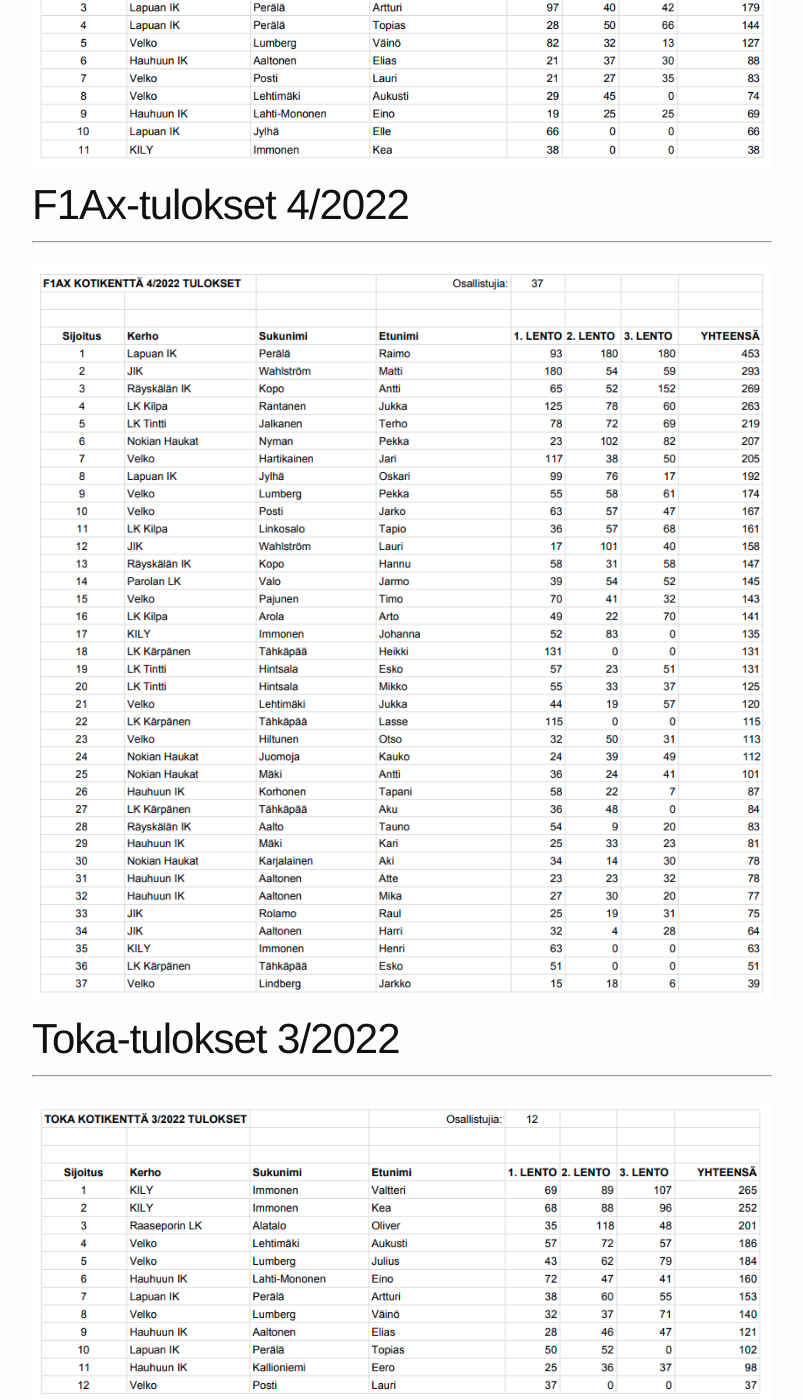
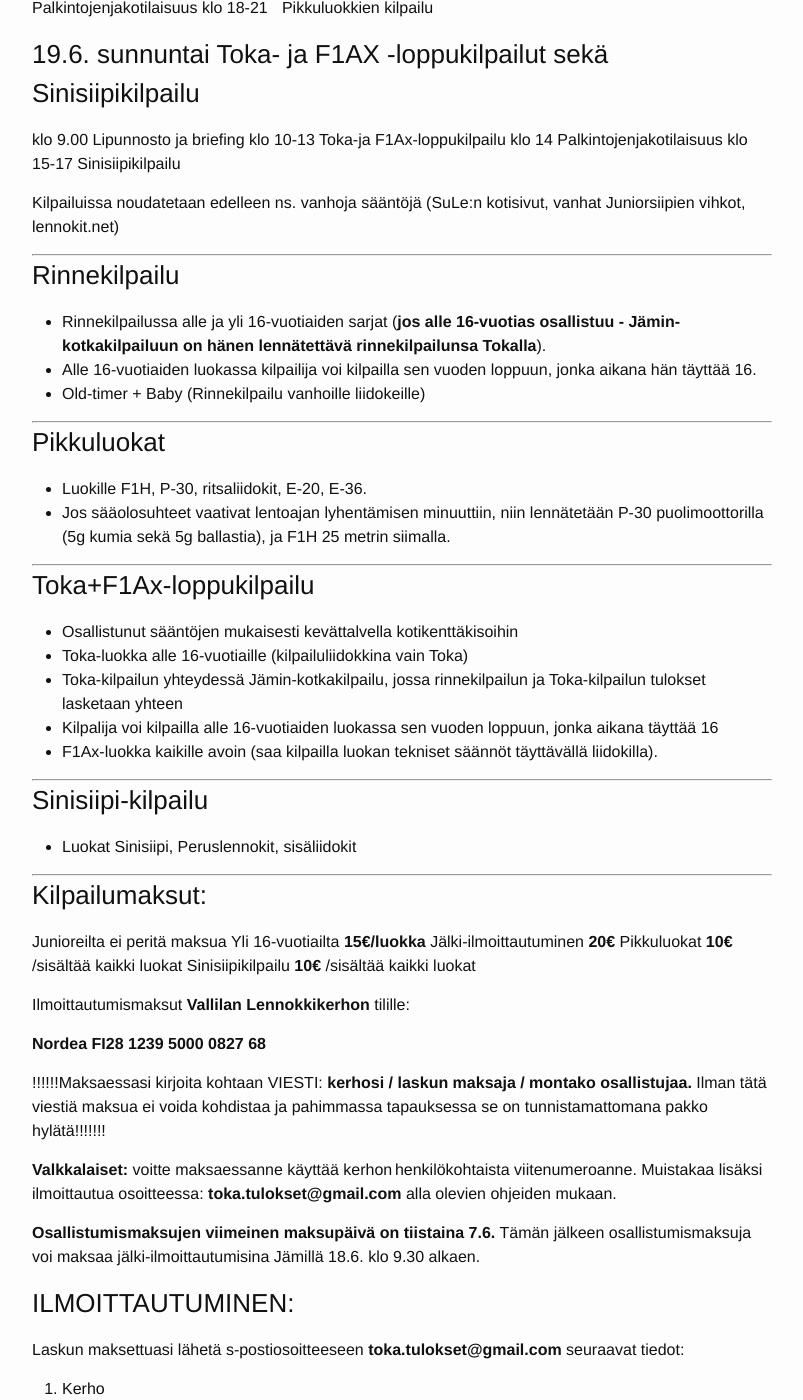
Before and after one commit to vallilanlennokkikerho/vallilanlennokkikerho.github.io, a Jekyll site: the page built from kilpailut.md, in a window 1280 px wide and 1400 px high, scrolled down 404 px. Shown: the whole window, without its empty margins (238-1041 px from the left). Built offline with Jekyll 4.4.1, drawn with Linux system fonts in a browser that asks for light colours; some of the changed text lies outside the part shown.

Commit message:
Update Kilpailut page

```diff
--- a/kilpailut.md
+++ b/kilpailut.md
@@ -6,6 +6,114 @@ description: Vallilan lennokkikerho ry eli Valkka on vuonna 1937 perustettu lenn
 keywords: Vallilan lennokkikerho, vallilan lennokkikerho, Valkka, valkka, Vallilan, vallilan, Lennokkikerho, lennokkikerho, lennokki, lennätys, toka
 ---
 
+Onko vihdoinkin niin, että saamme pitää Toka- ja F1Ax-loppukilpailut perinteisesti Jämin lentokeskuksessa. Ainakin tällä hetkellä näyttää vahvasti siltä.
+
+Alla ohjeet ilmoittautumiseen ja ilmoittautumismaksun maksamiseen.
+
+----------------
+
+### Toka-ja F1Ax-loppukilpailu Jämillä 18.-19.6.2022
+
+### 18.6. lauantai Rinnekilpailut
+
+klo 9.00 	 Lipunnosto ja briefing
+klo 9.30 	 alkaen jälki-ilmoittautumiset
+klo 13-15 	 Rinnekilpailu
+klo 16		 Palkintojenjakotilaisuus
+klo 18-21    Pikkuluokkien kilpailu
+
+### 19.6. sunnuntai Toka- ja F1AX -loppukilpailut sekä Sinisiipikilpailu
+
+klo 9.00 	Lipunnosto ja briefing
+klo 10-13 	Toka-ja F1Ax-loppukilpailu
+klo 14 		Palkintojenjakotilaisuus
+klo 15-17 	Sinisiipikilpailu
+
+Kilpailuissa noudatetaan edelleen ns. vanhoja sääntöjä (SuLe:n kotisivut, vanhat Juniorsiipien vihkot, lennokit.net)
+
+----------------
+
+### Rinnekilpailu
+
+- Rinnekilpailussa alle ja yli 16-vuotiaiden sarjat (**jos alle 16-vuotias osallistuu - Jämin-kotkakilpailuun on hänen lennätettävä rinnekilpailunsa Tokalla**).
+- Alle 16-vuotiaiden luokassa kilpailija voi kilpailla sen vuoden loppuun, jonka aikana hän täyttää 16.
+- Old-timer + Baby (Rinnekilpailu vanhoille liidokeille)
+
+----------------
+
+### Pikkuluokat
+
+- Luokille F1H, P-30, ritsaliidokit, E-20, E-36.
+- Jos sääolosuhteet vaativat lentoajan lyhentämisen minuuttiin, niin lennätetään P-30 puolimoottorilla (5g kumia sekä 5g ballastia), ja F1H 25 metrin siimalla.
+
+----------------
+
+### Toka+F1Ax-loppukilpailu
+
+- Osallistunut sääntöjen mukaisesti kevättalvella kotikenttäkisoihin
+- Toka-luokka alle 16-vuotiaille (kilpailuliidokkina vain Toka)
+- Toka-kilpailun yhteydessä Jämin-kotkakilpailu, jossa rinnekilpailun ja Toka-kilpailun tulokset lasketaan yhteen
+- Kilpalija voi kilpailla alle 16-vuotiaiden luokassa sen vuoden loppuun, jonka aikana täyttää 16
+- F1Ax-luokka kaikille avoin (saa kilpailla luokan tekniset säännöt täyttävällä liidokilla).
+
+----------------
+
+### Sinisiipi-kilpailu
+
+- Luokat Sinisiipi, Peruslennokit, sisäliidokit
+
+----------------
+
+### Kilpailumaksut:
+
+Junioreilta ei peritä maksua
+Yli 16-vuotiailta **15€/luokka**
+Jälki-ilmoittautuminen **20€**
+Pikkuluokat **10€** /sisältää kaikki luokat
+Sinisiipikilpailu **10€** /sisältää kaikki luokat
+
+Ilmoittautumismaksut **Vallilan Lennokkikerhon** tilille:
+
+**Nordea FI28 1239 5000 0827 68**
+
+!!!!!!Maksaessasi kirjoita kohtaan VIESTI:
+**kerhosi / laskun maksaja / montako osallistujaa.**
+Ilman tätä viestiä maksua ei voida kohdistaa ja pahimmassa tapauksessa se on tunnistamattomana pakko hylätä!!!!!!!
+
+**Valkkalaiset:** voitte maksaessanne käyttää kerhon henkilökohtaista viitenumeroanne. Muistakaa lisäksi ilmoittautua osoitteessa: **toka.tulokset@gmail.com**
+alla olevien ohjeiden mukaan.
+
+
+**Osallistumismaksujen viimeinen maksupäivä on tiistaina 7.6.**
+Tämän jälkeen osallistumismaksuja voi maksaa jälki-ilmoittautumisina Jämillä 18.6. klo 9.30 alkaen.
+
+### ILMOITTAUTUMINEN:
+
+Laskun maksettuasi lähetä s-postiosoitteeseen
+**toka.tulokset@gmail.com** seuraavat tiedot:
+
+1. Kerho
+
+2. Jokaisen kilpailijan nimi + luokka/luokat, joihin kilpailija osallistuu.
+
+Huom. Muistakaa mainita, mikäli kilpailija osallistuu Jämin-Kotkakilpailuun.
+
+Lähettämäsi ilmoittautumisviestin avulla pystymme kirjoittamaan viralliset kilpailukortit.
+
+----------------
+
+Kilpailun    johto:
+Arto Arola (tuloslaskenta, palkintotilaisuudet ym.)
+Tapio Linkosalo (kenttäpäällikkö molempina päivinä, Sinisiipikilpailu)
+Juha Helle (tuloslaskenta)
+Jukka Rantanen (tuloslaskenta, palkintotilaisuudet ym.)
+
+Kilpailujen jury Arto Arola/Jukka Rantanen
+
+----------------
+Lisätietoja: **toka.tulokset@gmail.com**
+
+<br>
 <br/>
 # Toka-tulokset 4/2022
 ----------------
```
